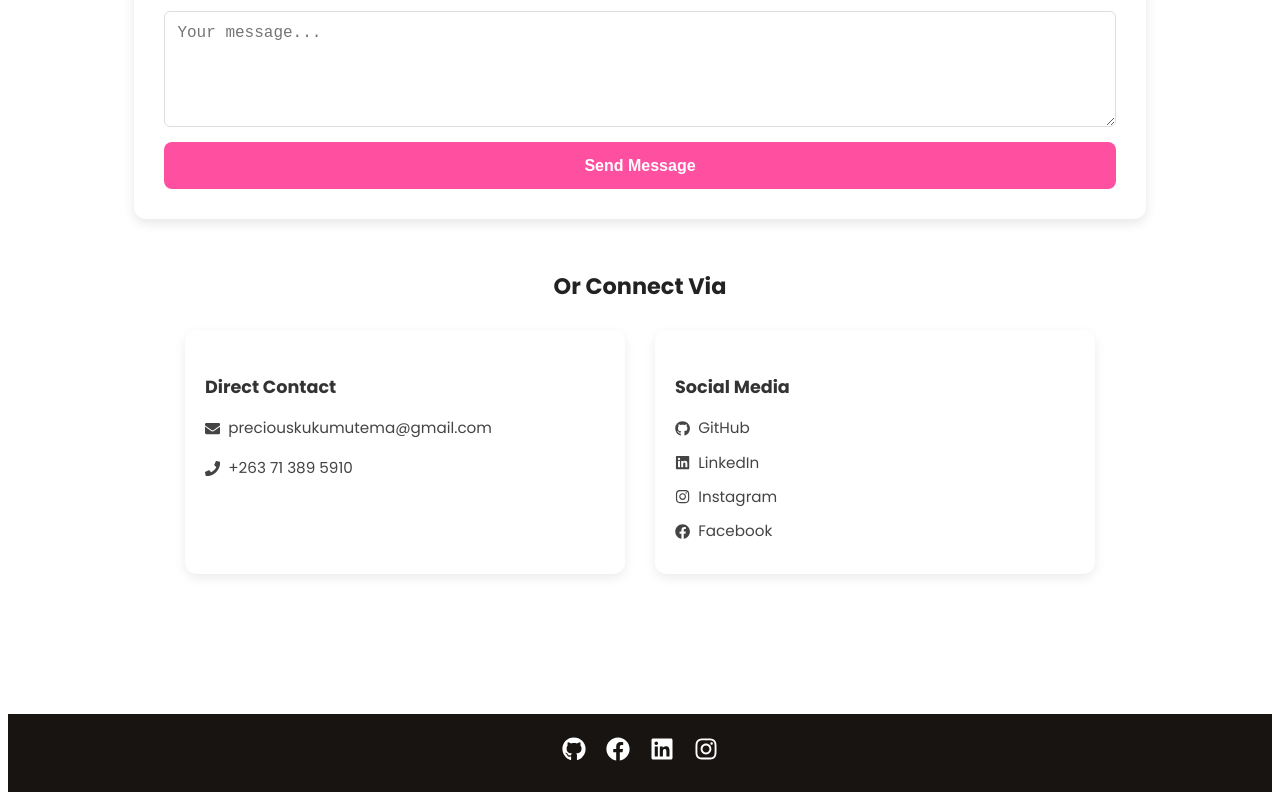
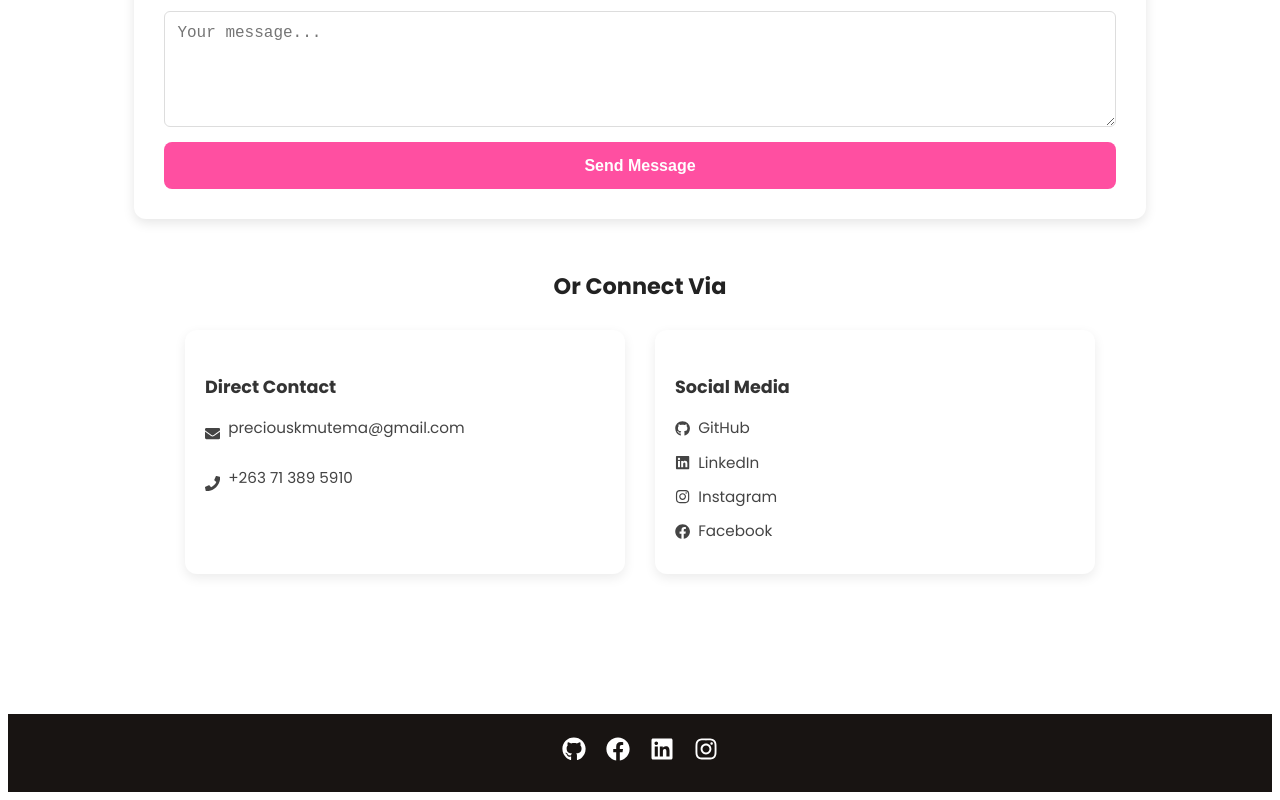
Before and after one commit to preciouskuku/portifolio, a React (Vite) app: page /contact in a window 1280 px wide. Shown: the part 768-1568 px from the top of the page. Built offline with nearby package versions, Linux system fonts and the light colour scheme.

Commit message:
initial commit

```diff
--- a/src/components/Contacts.jsx
+++ b/src/components/Contacts.jsx
@@ -34,8 +34,9 @@ export default function Contact() {
           {/* Direct Contact */}
           <div className="contact-box">
             <h4>Direct Contact</h4>
-            <p><FaEnvelope /> preciouskukumutema@gmail.com</p>
-            <p><FaPhone /> +263 71 389 5910</p>
+            <p><FaEnvelope /> <a href="mailto:preciouskmutema@gmail.com">preciouskmutema@gmail.com</a></p>
+            <p><FaPhone /> <a href="tel:+263713895910">+263 71 389 5910</a></p>
+
           </div>
 
           {/* Social Media */}
--- a/src/components/HireMe.jsx
+++ b/src/components/HireMe.jsx
@@ -109,7 +109,7 @@ export default function HireMe() {
       {/* Final CTA */}
       <div className="hire-cta">
         <h3>Ready to Start Your Project?</h3>
-        <a href="mailto:Preciouskukumutema@gmail.com" className="btn secondary">
+        <a href="mailto:Preciouskmutema@gmail.com" className="btn secondary">
           Let’s Collaborate
         </a>
       </div>
```
